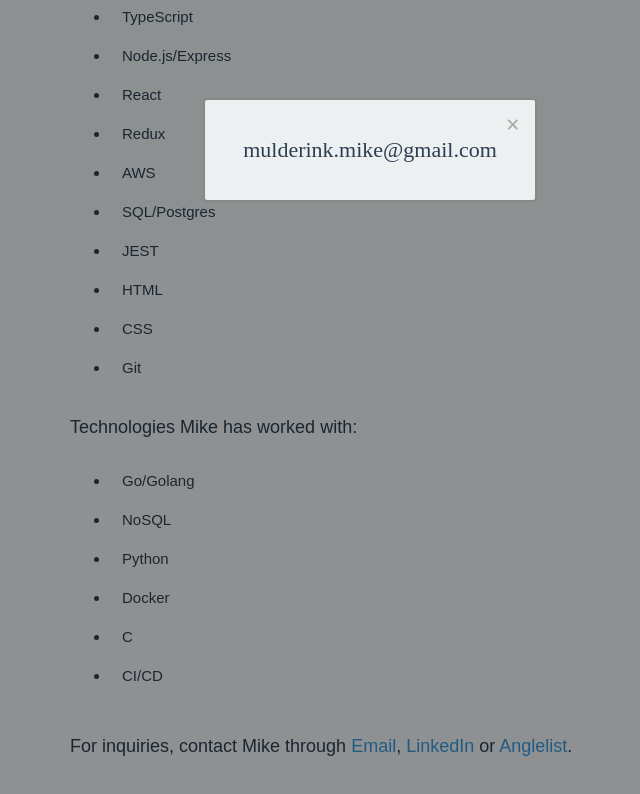
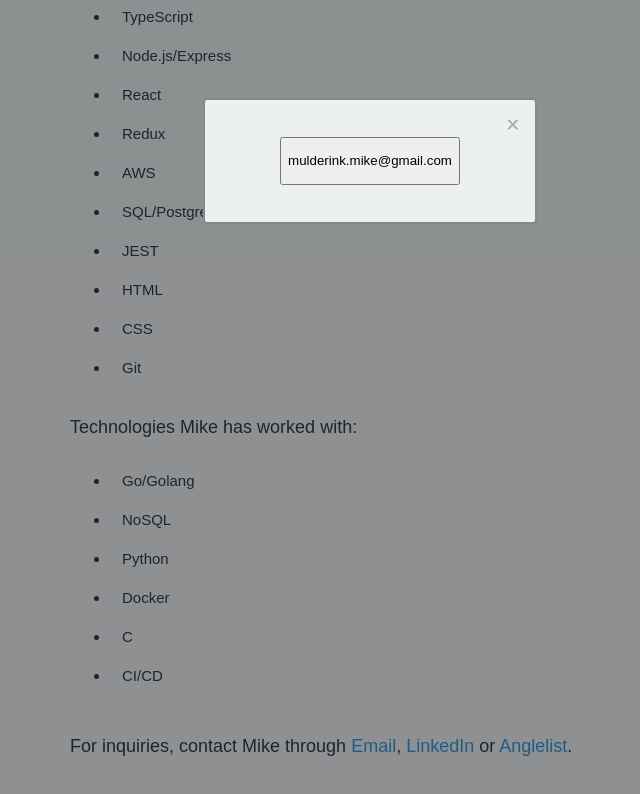
Before and after one commit to mikes-personal-site/mikes_personal_site, a website: page client/views/index.html in a window 1280 px wide. Both pictures are taken after a click on the button "Email". Shown: the part 1077-1871 px from the top of the page, without its empty margins (270-910 px from the left). Drawn offline with Linux system fonts and the light colour scheme; files that its build step writes are made by us from their sources; files whose address does not match are found by name.

Commit message:
Added clipboard link

```diff
--- a/client/views/index.html
+++ b/client/views/index.html
@@ -55,8 +55,12 @@
     </div>
     <div id="myModal" class="modal">
       <div class="modal-content">
-        <span class="close">&times;</span>
-        <p>mulderink.mike@gmail.com</p>
+          <span class="close">&times;</span>
+          <p>
+            <button class="clipboard" onclick="myFunction()">
+              <p class="email">mulderink.mike@gmail.com</p>
+            </button>
+          </p>
       </div>
     </div>
     <div>
```
